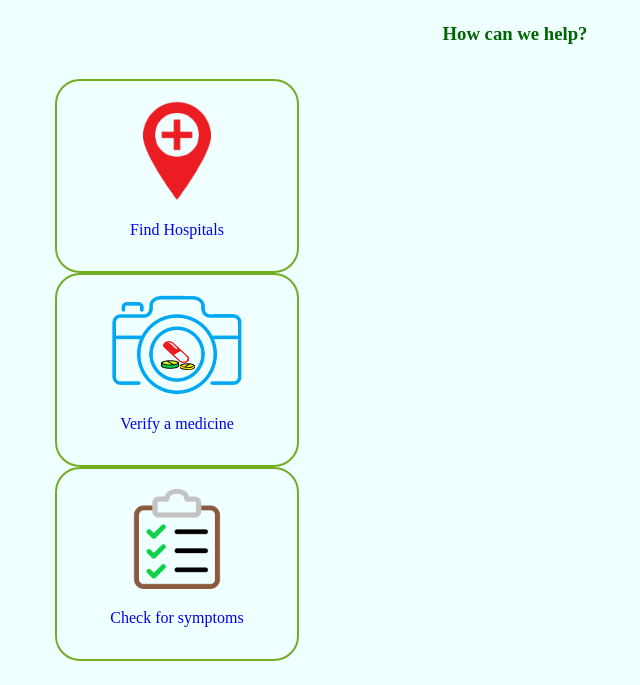
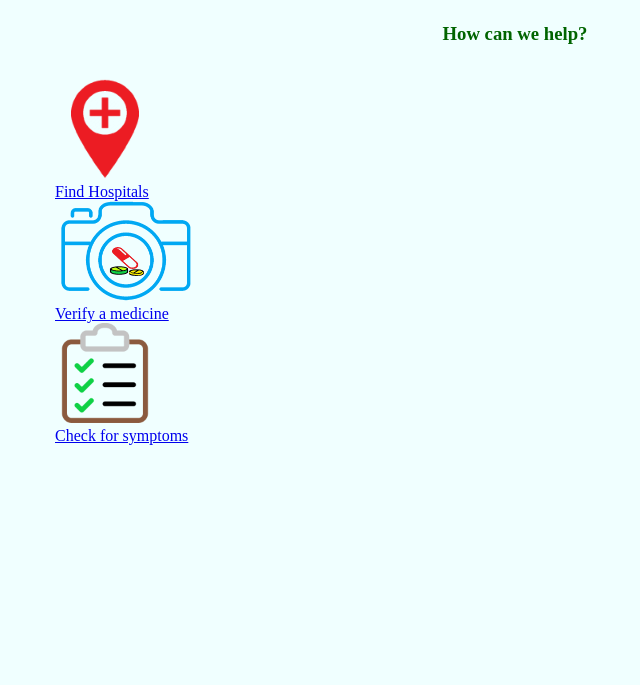
Before and after one commit to Benten559/HealthWebApp, a Flask app: template templates/homeaftersignin.html in a window 1280 px wide. Shown: the part 440-1125 px from the top of the page, without its empty margins (125-765 px from the left). After the commit the page ends 885 px from the top, so only its background shows below. Run offline with Flask 2, Linux system fonts and the light colour scheme; the template is opened without the code that fills it, so the values that code supplies are empty.

Commit message:
Static Path
Added img and styles folder within static folder.
configured add to links styles

```diff
--- a/templates/homeaftersignin.html
+++ b/templates/homeaftersignin.html
@@ -4,6 +4,7 @@
 <meta charset="utf-8">
 <title>Wellness Support Center</title>
 <link rel="stylesheet" type="text/css" href="homepage.css">
+<link href="{{url_for('static',filename = 'styles/homepage.css')}}" rel="stylesheet" type="text/css">
 </head>
 <body style="background-color: azure;">
 <h1 style="color:darkgreen;">Wellness Support Center</h1>
@@ -16,23 +17,26 @@
 		</div>
 		<div id= "container">
 		<ul>
-			<a href = "url" id="linkFinder">
-			<img src="hospital_finder.png" width"100" height="100" alt="Hospital Finder">
-			<br/> <p>Find Hospitals</p>
-			</a>
+			<div id="link1">
+			<img src="static/styles/img/hospital_finder.png" width"100" height="100" alt="Hospital Finder">
+			<br/><a href="url">Find Hospitals</a>
+			</div>
 
-			<a href = "{url_for('mlInput')}" id="linkMedicine">
-			<img src="verify_medicine.png" width"100" height="100" alt="Verify Medicine">
-			<br/> <p>Verify a medicine</p>
-			</a>
+			<div id="link2">
+			<img src="static/styles/img/verify_medicine.png" width"100" height="100" alt="Verify Medicine">
+			<br/><a href="{{url_for('mlInput')}}">Verify a medicine</a>
+			</div>
 
-			<a href = "{url_for('diagnose')}" id="linkSymptom">
-			<img src="symptom_checker.png" width"100" height="100" alt="Sympton Checker">
-			<br/> <p>Check for symptoms</p>
-			</a>
+			<div id="link3">
+			<img src="static/styles/img/symptom_checker.png" width"100" height="100" alt="Sympton Checker">
+			<br/><a href="{{url_for('diagnose')}}">Check for symptoms</a>
+			</div>
 		</ul>
 	</div>
-	<div>
-</div>
+	<!-- <div>
+		<ul><a href="url">Find Hospitals</a></ul>
+		<ul><a href="{{url_for('mlInput')}}">Verify a medicine</a></ul>
+		<ul><a href="{{url_for('diagnose')}}">Check for symptoms</a></ul>
+</div> -->
 </body>
 </html>
--- a/templates/try.html
+++ b/templates/try.html
@@ -3,7 +3,8 @@
     <title>Diagnose your symptoms</title>
     <h1> Select your symptoms below</h1>
     <!-- <link type="text/css" rel="stylesheet" href="{{url_for('static',filename = 'style/signup.css')}}"> -->
-    <link href="{{url_for('static',filename = 'styles/signup.css')}}" rel="stylesheet" type="text/css"><style>
+    <link href="{{url_for('static',filename = 'styles/signup.css')}}" rel="stylesheet" type="text/css">
+    <style>
 	hr {
     border-left: 1px solid #f1f1f1;
     border-right: 1px solid #f1f1f1;
```
Also changed, not shown: static/styles/homepage.css (renamed from templates/homepage.css), static/styles/img/hospital_finder.png (renamed from templates/hospital_finder.png), static/styles/img/symptom_checker.png (renamed from templates/symptom_checker.png), static/styles/img/verify_medicine.png (renamed from templates/verify_medicine.png).
